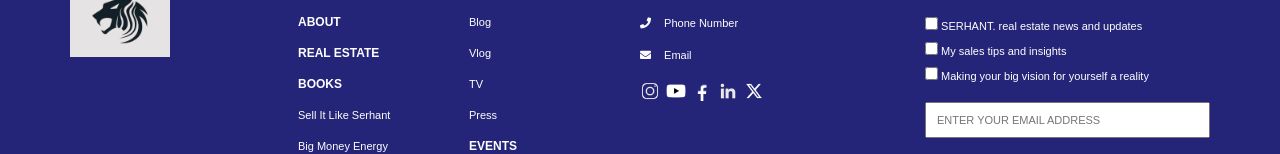
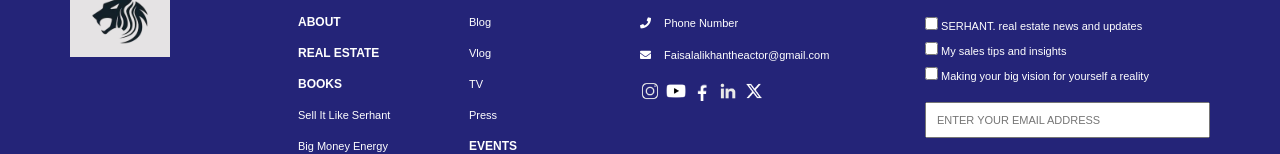
Before and after one commit to alimnsr1154/faisal_bhai, a plain HTML site: page faisal_ali_khan/index.html in a window 1280 px wide. Shown: the part 4022-4176 px from the top of the page. Drawn offline with nearby package versions, Linux system fonts and the light colour scheme; a web font is replaced by a local one.

Commit message:
email updated

```diff
--- a/faisal_ali_khan/index.html
+++ b/faisal_ali_khan/index.html
@@ -197,7 +197,7 @@
                     <li><i class="fas fa-phone"></i> Phone Number</li>
                     <li><a href="mailto:Faisalalikhantheactor@gmail.com" style="color: white;"><i
                                 class="fas fa-envelope"></i>
-                            Email</a></li>
+                            Faisalalikhantheactor@gmail.com</a></li>
                     <li>
                         <a href="https://www.instagram.com/faisallalikhan/" target="_blank">
                             <img class="social-icon" src="assets/social-media icons/white_insta_logo.png"
```
